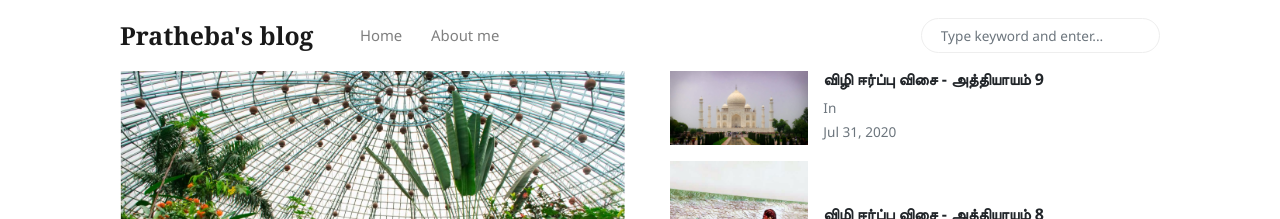
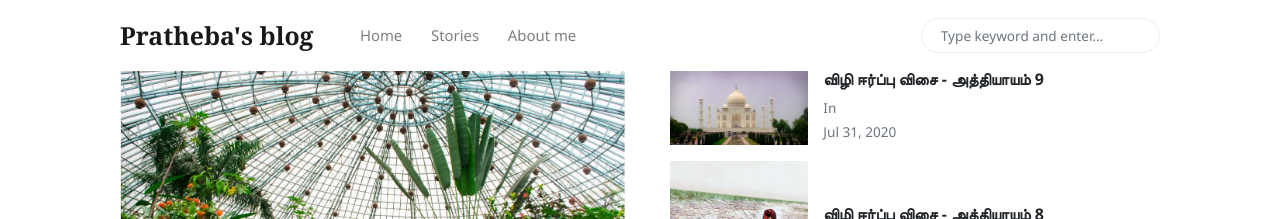
Before and after one commit to vigneshragupathy/pratheba, a Jekyll site: the page built from index.html, in a window 1280 px wide. Shown: the top 219 px of the page. Built offline with Jekyll 4.4.1, drawn with Linux system fonts in a browser that asks for light colours; nearby versions of some CDN libraries; some web fonts are replaced; the list of posts is cut into pages by our own code.

Commit message:
new page added in menu

```diff
--- a/_includes/menu-header.html
+++ b/_includes/menu-header.html
@@ -3,6 +3,9 @@
 <li class="nav-item">
 <a class="nav-link" href="{{site.baseurl}}/index.html">Home</a>
 </li>
+<li class="nav-item">
+    <a class="nav-link" href="{{site.baseurl}}/vizhi-eerppu-visai/">Stories</a>
+    </li>
 <li class="nav-item">
     <a class="nav-link" href="{{site.baseurl}}/about-me/">About me</a>
     </li>
```
